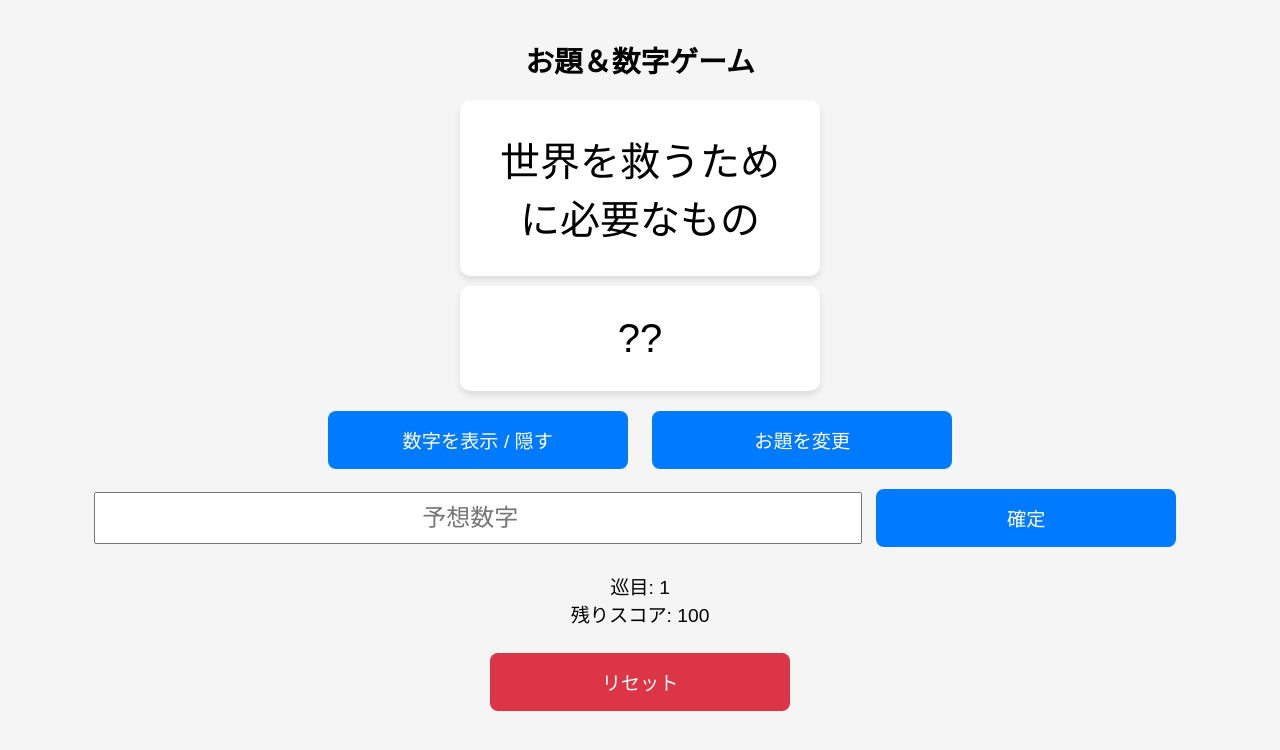
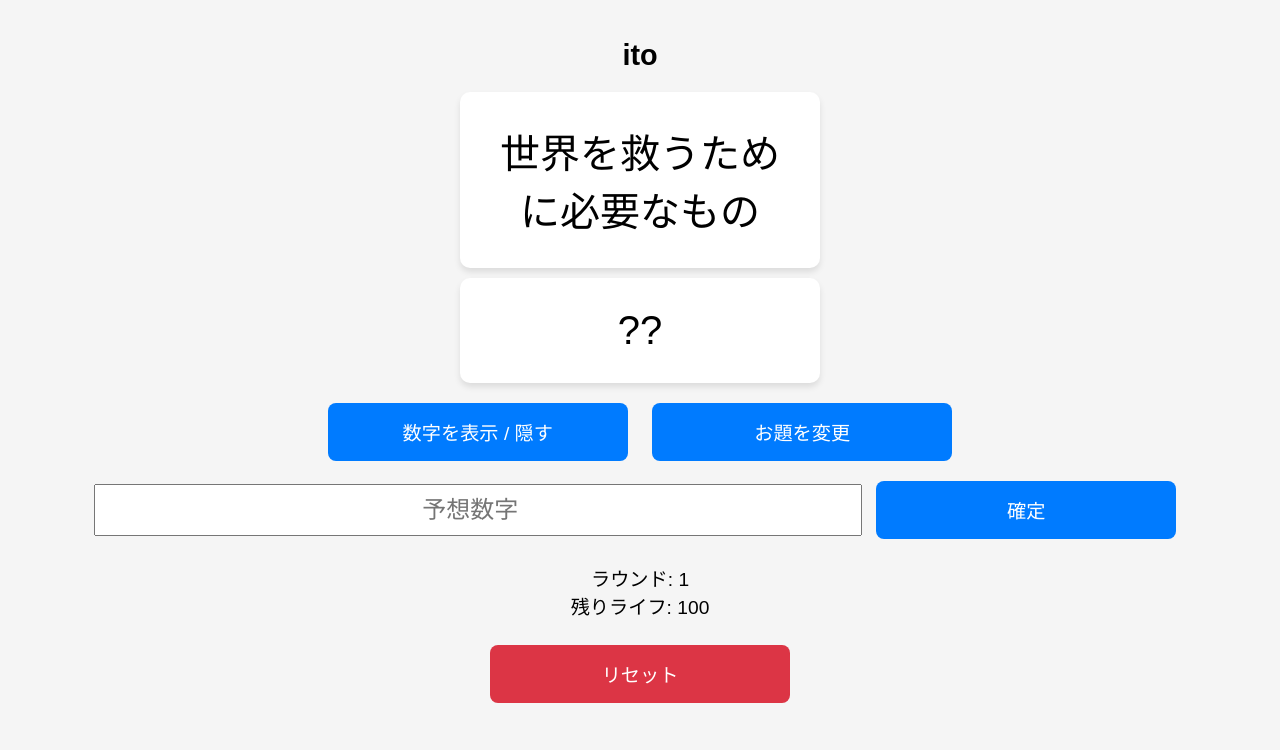
Before and after one commit to Uchujjn/ito, a plain HTML site: page index.html in a window 1280 px wide. Drawn offline with Linux system fonts and the light colour scheme.

Commit message:
Update index.html

```diff
--- a/index.html
+++ b/index.html
@@ -56,7 +56,7 @@
 </head>
 <body>
 
-<h1>お題＆数字ゲーム</h1>
+<h1>ito</h1>
 
 <div class="card" id="topic">読み込み中...</div>
 <div class="card" id="number">??</div>
@@ -70,8 +70,8 @@
 </div>
 
 <div class="info">
-    <div>巡目: <span id="round">1</span></div>
-    <div>残りスコア: <span id="score">100</span></div>
+    <div>ラウンド: <span id="round">1</span></div>
+    <div>残りライフ: <span id="score">100</span></div>
 </div>
 
 <button id="resetGame" style="background:#dc3545;">リセット</button>
```
